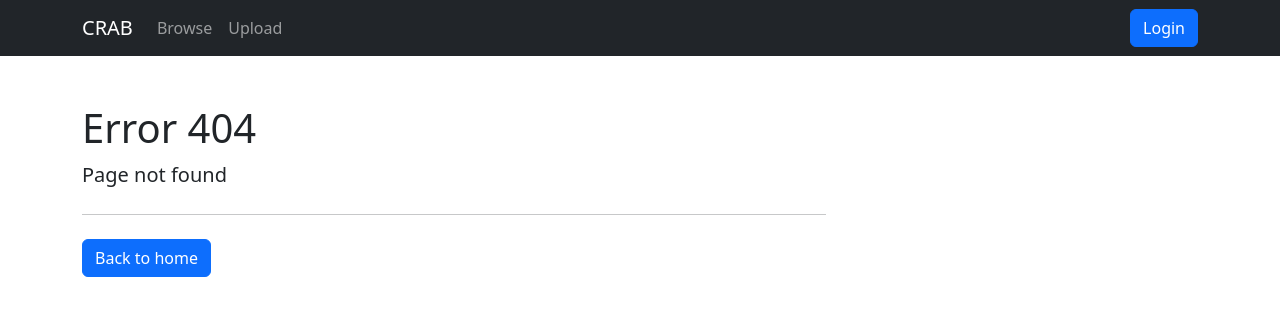
After one commit to NOC-OI/crab, a Flask app: page /browse in a window 1280 px wide. The commit adds this page. Shown: the top 316 px of the page. Run offline with Flask 3, Linux system fonts and the light colour scheme; parts of the project's set-up code (start-up, migrations or seed data) failed here and were passed over; some libraries are stand-ins or nearby versions.

```diff
--- a/flask/src/main.py
+++ b/flask/src/main.py
@@ -80,6 +80,11 @@ def get_session_info():
             return session_info
     return None
 
+@app.errorhandler(404)
+def not_found_error_handler(e):
+    session_info = get_session_info()
+    return render_template("404.html", global_vars=global_vars, session_info=session_info)
+
 @app.route("/")
 def home_screen():
     session_info = get_session_info()
@@ -117,7 +122,7 @@ def login_inbound_redirect():
     if "scope" in openid_response:
         jwt_header = jwt.get_unverified_header(openid_response["access_token"])
         jwt_key = openid_keys.get_signing_key_from_jwt(openid_response["access_token"])
-        openid_user_info = jwt.decode(openid_response["access_token"], key=jwt_key, algorithms=[jwt_header["alg"]], audience="account")
+        openid_user_info = jwt.decode(openid_response["access_token"], key=jwt_key, algorithms=[jwt_header["alg"]], options={"verify_aud": False, "verify_signature": True})
 
         session_info = couch["crab_sessions"][session_uuid]
 
--- /dev/null
+++ b/flask/src/templates/404.html
@@ -0,0 +1,18 @@
+{% extends 'base.html' %}
+
+{% block title %}Error 404{% endblock %}
+
+{% block content %}
+
+<div class="container my-5">
+    <h1>Error 404</h1>
+    <div class="col-lg-8 px-0">
+        <p class="fs-5">Page not found</p>
+
+        <hr class="my-4">
+
+        <a href="/" class="btn btn-primary">Back to home</a>
+    </div>
+</div>
+
+{% endblock %}
--- a/flask/src/templates/base.html
+++ b/flask/src/templates/base.html
@@ -18,13 +18,13 @@
                 <div class="collapse navbar-collapse" id="navbarSupportedContent">
                     <ul class="navbar-nav me-auto mb-2 mb-lg-0">
                         <li class="nav-item">
-                            <a class="nav-link active" aria-current="page" href="/">Home</a>
+                            <a class="nav-link" href="/browse">Browse</a>
                         </li>
                         <li class="nav-item">
                             <a class="nav-link" href="/upload">Upload</a>
                         </li>
                     </ul>
-                    <a class="btn btn-primary d-flex" type="button" href="/account">{{ session_info.short_name if session_info is not none else 'Login' }}</a>
+                    <a class="btn {{ "btn-light" if session_info is not none else "btn-primary" }} d-flex" type="button" href="/account">{{ (session_info.short_name ~ "'s Account") if session_info is not none else 'Login' }}</a>
                 </div>
             </div>
         </nav>
--- a/flask/src/templates/index.html
+++ b/flask/src/templates/index.html
@@ -12,10 +12,7 @@
         <hr class="my-4">
 
         <a href="/upload" class="btn btn-primary">Upload data</a>
-        <!-- <a href="https://github.com/twbs/examples" class="btn btn-secondary">View on GitHub</a> -->
     </div>
 </div>
 
-<script src="/static/bootstrap.bundle.min.js"></script>
-
 {% endblock %}
```
Also changed, not shown: flask/src/static/crab-logotext.svg (added), flask/src/static/crab-logotext512.png (added), flask/src/static/crab.svg (added), flask/src/static/crab1024.png (added), flask/src/static/crab256.png (added), flask/src/static/crab32.png (added), flask/src/static/crab64.png (added).
